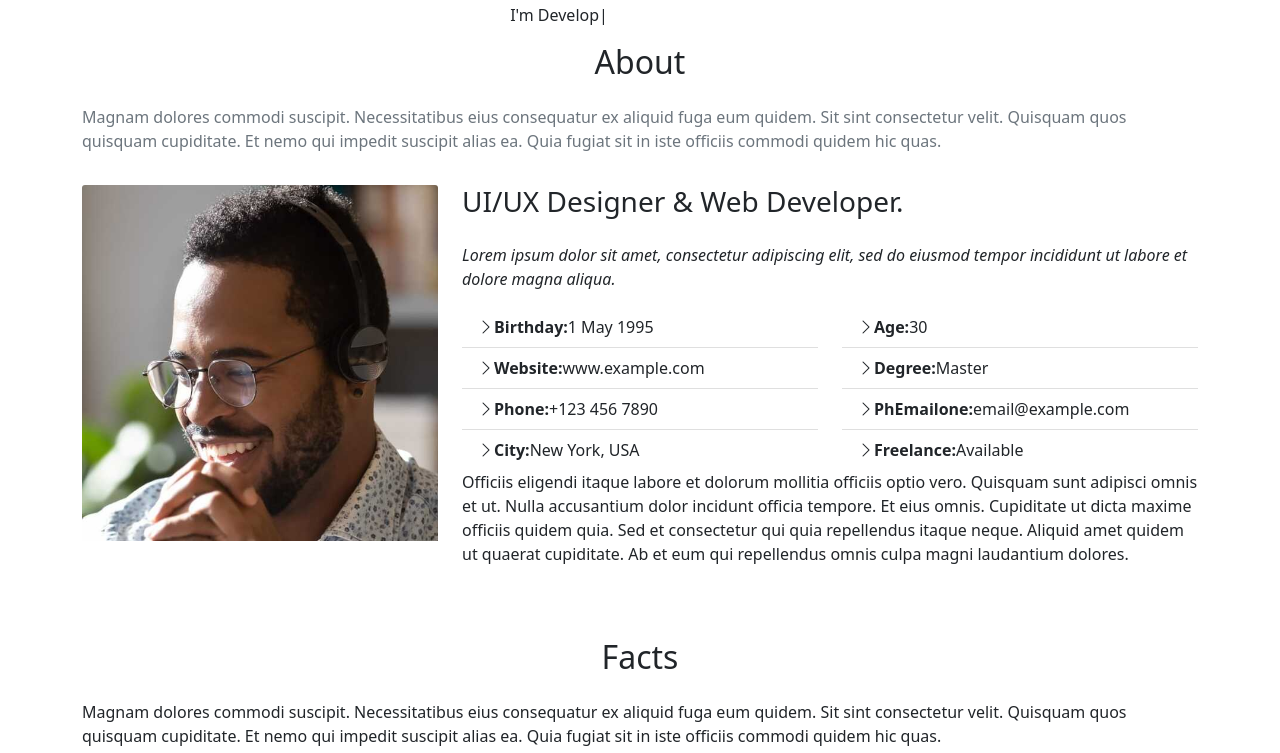
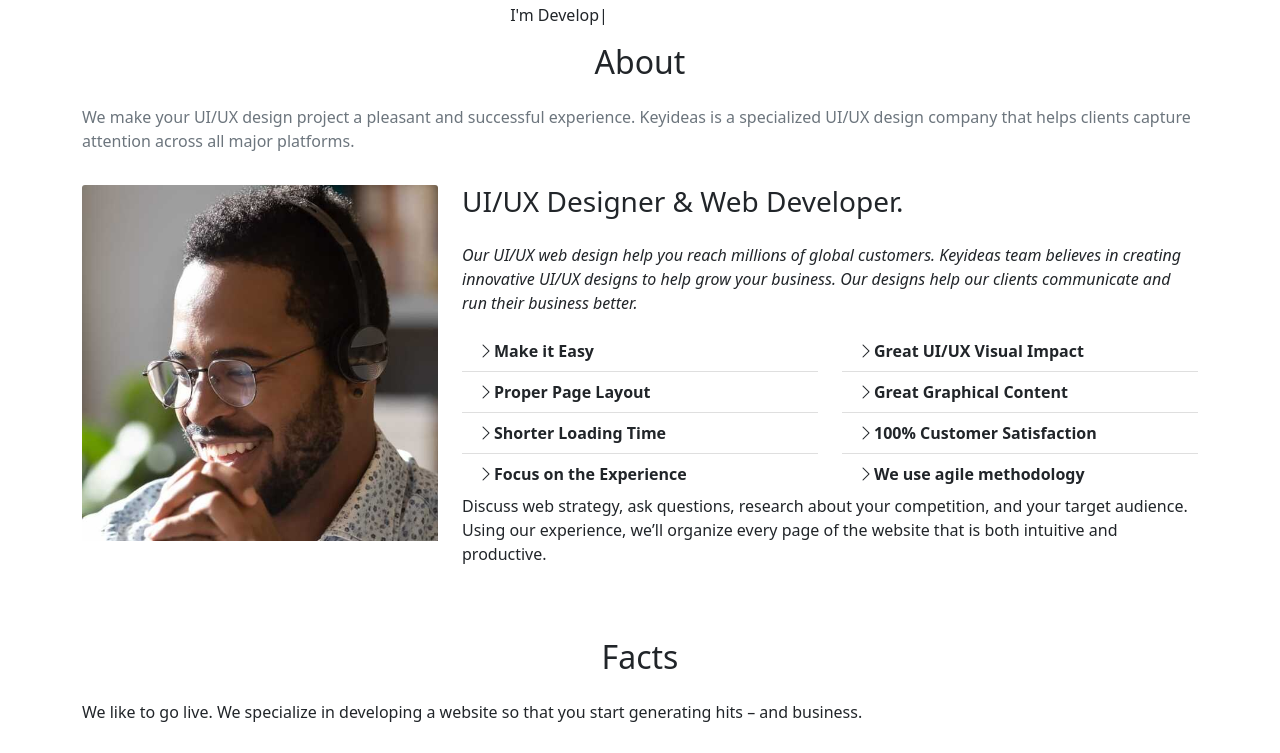
Before and after one commit to abhishekGulhaneWT/portfolio, a plain HTML site: page index.html in a window 1280 px wide. Shown: the part 1013-1766 px from the top of the page. Drawn offline with Linux system fonts and the light colour scheme.

Commit message:
about us update

```diff
--- a/index.html
+++ b/index.html
@@ -75,7 +75,7 @@
 
         <div class="section-title">
           <h2 class="h2 pb-3" align="center">About</h2>
-          <p class="fs-sm pb-3 text-muted ">Magnam dolores commodi suscipit. Necessitatibus eius consequatur ex aliquid fuga eum quidem. Sit sint consectetur velit. Quisquam quos quisquam cupiditate. Et nemo qui impedit suscipit alias ea. Quia fugiat sit in iste officiis commodi quidem hic quas.</p>
+          <p class="fs-sm pb-3 text-muted ">We make your UI/UX design project a pleasant and successful experience. Keyideas is a specialized UI/UX design company that helps clients capture attention across all major platforms.</p>
         </div>
 
         <div class="row">
@@ -85,30 +85,28 @@
           <div class="col-lg-8 pt-4 pt-lg-0 content" data-aos="fade-left">
             <h3 class="h3 pb-3">UI/UX Designer &amp; Web Developer.</h3>
             <p class="fst-italic">
-              Lorem ipsum dolor sit amet, consectetur adipiscing elit, sed do eiusmod tempor incididunt ut labore et dolore
-              magna aliqua.
+               Our UI/UX web design help you reach millions of global customers. Keyideas team believes in creating innovative UI/UX designs to help grow your business. Our designs help our clients communicate and run their business better.
             </p>
             <div class="row">
               <div class="col-lg-6">
                 <ul class="list-group list-group-flush">
-                  <li class="list-group-item d-flex   align-items-center"><i class="bi bi-chevron-right"></i> <strong class="fw-bold">Birthday:</strong> <span>1 May 1995</span></li>
-                  <li class="list-group-item d-flex   align-items-center"><i class="bi bi-chevron-right"></i> <strong class="fw-bold">Website:</strong> <span>www.example.com</span></li>
-                  <li class="list-group-item d-flex   align-items-center"><i class="bi bi-chevron-right"></i> <strong class="fw-bold">Phone:</strong> <span>+123 456 7890</span></li>
-                  <li class="list-group-item d-flex   align-items-center"><i class="bi bi-chevron-right"></i> <strong class="fw-bold">City:</strong> <span>New York, USA</span></li>
+                  <li class="list-group-item d-flex   align-items-center"><i class="bi bi-chevron-right"></i> <strong class="fw-bold">Make it Easy </strong>  </li>
+                  <li class="list-group-item d-flex   align-items-center"><i class="bi bi-chevron-right"></i> <strong class="fw-b old">Proper Page Layout </strong> </li>
+                  <li class="list-group-item d-flex   align-items-center"><i class="bi bi-chevron-right"></i> <strong class="fw-bold">Shorter Loading Time </strong>  </li>
+                  <li class="list-group-item d-flex   align-items-center"><i class="bi bi-chevron-right"></i> <strong class="fw-bold">Focus on the Experience </strong> </li>
                 </ul>
               </div>
               <div class="col-lg-6">
                 <ul class="list-group list-group-flush">
-                  <li class="list-group-item  d-flex   align-items-center"><i class="bi bi-chevron-right"></i> <strong class="fw-bold">Age:</strong> <span>30</span></li>
-                  <li class="list-group-item d-flex   align-items-center"><i class="bi bi-chevron-right"></i> <strong class="fw-bold">Degree:</strong> <span>Master</span></li>
-                  <li class="list-group-item d-flex   align-items-center"><i class="bi bi-chevron-right"></i> <strong class="fw-bold">PhEmailone:</strong> <span>email@example.com</span></li>
-                  <li class="list-group-item d-flex   align-items-center"><i class="bi bi-chevron-right"></i> <strong class="fw-bold">Freelance:</strong> <span>Available</span></li>
+                  <li class="list-group-item  d-flex   align-items-center"><i class="bi bi-chevron-right"></i> <strong class="fw-bold">Great UI/UX Visual Impact </strong> </li>
+                  <li class="list-group-item d-flex   align-items-center"><i class="bi bi-chevron-right"></i> <strong class="fw-bold">Great Graphical Content </strong>  </li>
+                  <li class="list-group-item d-flex   align-items-center"><i class="bi bi-chevron-right"></i> <strong class="fw-bold">100% Customer Satisfaction </strong>  </li>
+                  <li class="list-group-item d-flex   align-items-center"><i class="bi bi-chevron-right"></i> <strong class="fw-bold">We use agile methodology </strong>  </li>
                 </ul>
               </div>
             </div>
             <p class="fs-sm mb-0">
-              Officiis eligendi itaque labore et dolorum mollitia officiis optio vero. Quisquam sunt adipisci omnis et ut. Nulla accusantium dolor incidunt officia tempore. Et eius omnis.
-              Cupiditate ut dicta maxime officiis quidem quia. Sed et consectetur qui quia repellendus itaque neque. Aliquid amet quidem ut quaerat cupiditate. Ab et eum qui repellendus omnis culpa magni laudantium dolores.
+              Discuss web strategy, ask questions, research about your competition, and your target audience. Using our experience, we’ll organize every page of the website that is both intuitive and productive.
             </p>
           </div>
         </div>
@@ -122,7 +120,7 @@
 
         <div class="section-title">
           <h2 class="h2 pb-3" align="center">Facts</h2>
-          <p class="pb-3 fs-lg">Magnam dolores commodi suscipit. Necessitatibus eius consequatur ex aliquid fuga eum quidem. Sit sint consectetur velit. Quisquam quos quisquam cupiditate. Et nemo qui impedit suscipit alias ea. Quia fugiat sit in iste officiis commodi quidem hic quas.</p>
+          <p class="pb-3 fs-lg">We like to go live. We specialize in developing a website so that you start generating hits – and business.</p>
         </div>
 
         <div class="row no-gutters">
@@ -170,7 +168,7 @@
 
         <div class="section-title">
           <h2 class="h2 pb-3" align="center">Skills</h2>
-          <p  class="pb-3 fs-lg">Magnam dolores commodi suscipit. Necessitatibus eius consequatur ex aliquid fuga eum quidem. Sit sint consectetur velit. Quisquam quos quisquam cupiditate. Et nemo qui impedit suscipit alias ea. Quia fugiat sit in iste officiis commodi quidem hic quas.</p>
+          <p  class="pb-3 fs-lg">Our designers and developers work together along with the quality assurance team to develop your site.</p>
         </div>
 
         <div class="row skills-content">
```
Also changed, not shown: 1 other file.
